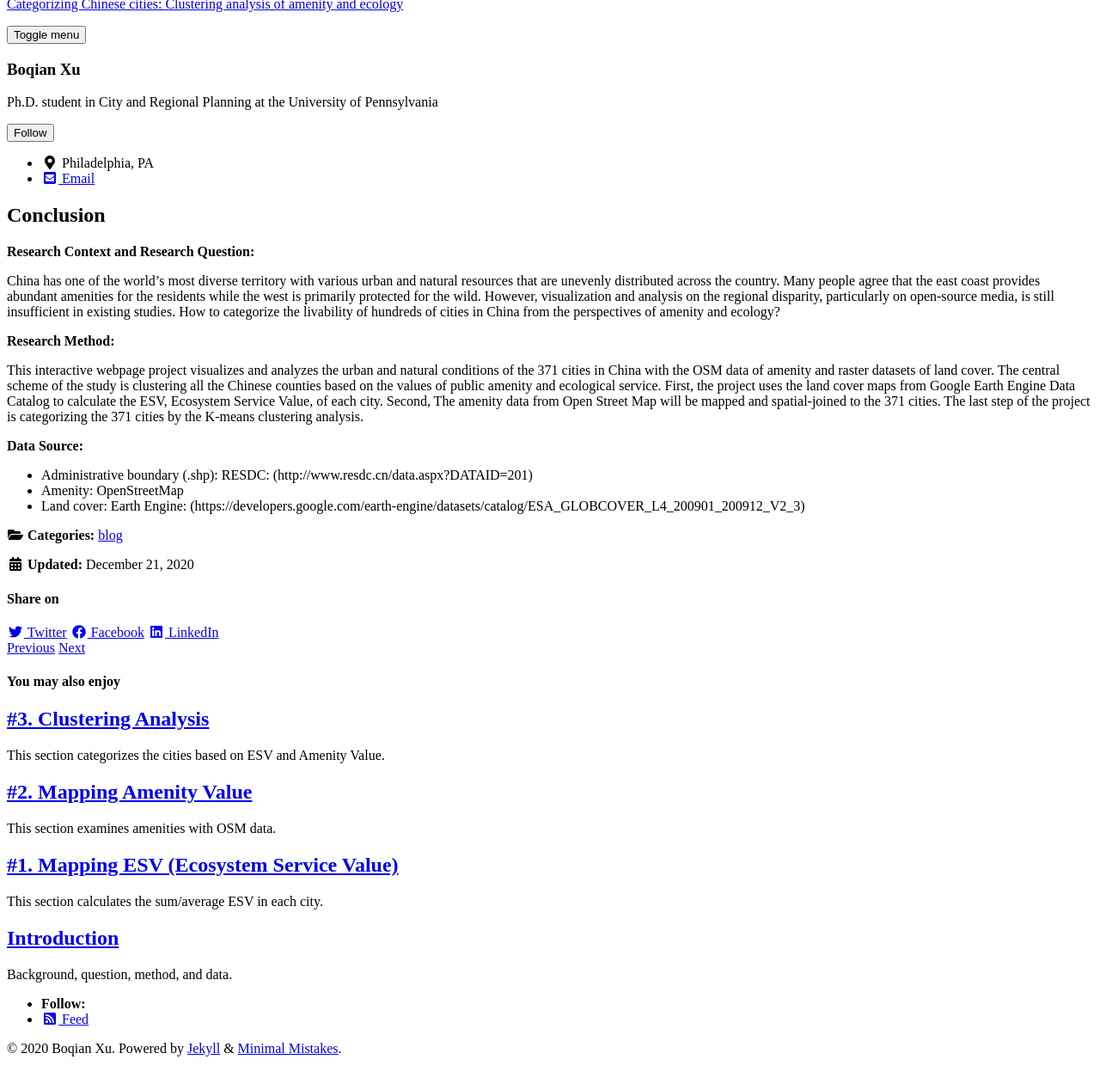
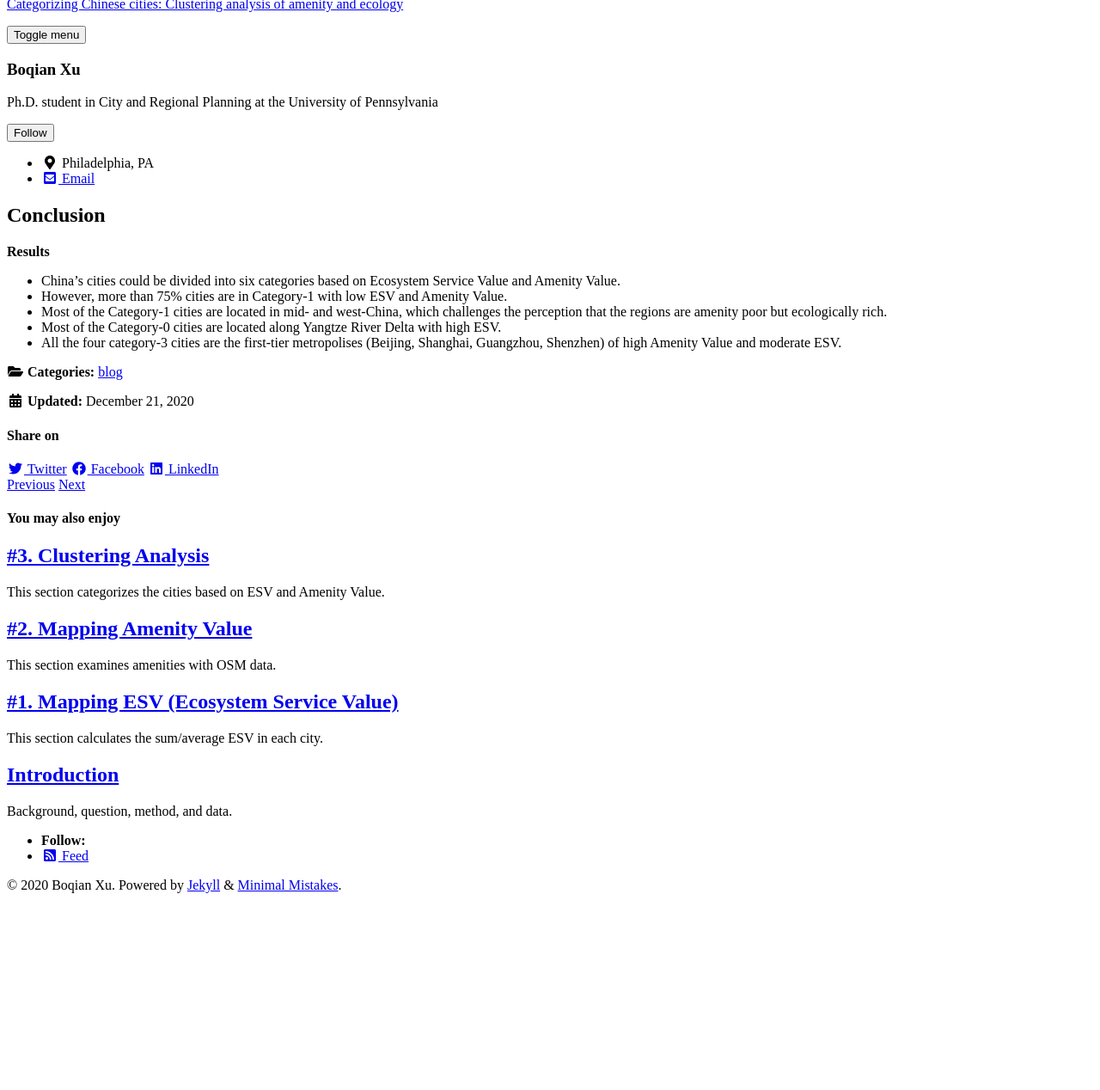
Before and after one commit to boqianxu/CategorizingChineseCities, a Jekyll site: the page built from _posts/2020-12-21-conclusion.md, in a window 1280 px wide, cut to the strip 112-1411 px from the top of the page. Shown: the top 1268 px of the strip at 86% size. Built offline with Jekyll 4.4.1, drawn with Linux system fonts in a browser that asks for light colours; cached includes are drawn as plain includes; nearby versions of some CDN libraries; after the commit the page ends 1221 px from its top, so only the background shows below that.

Commit message:
Update 2020-12-21-conclusion.md

```diff
--- a/_posts/2020-12-21-conclusion.md
+++ b/_posts/2020-12-21-conclusion.md
@@ -1,23 +1,16 @@
 ---
 title: "Conclusion"
-date: 2020-12-21
-excerpt: "Results and discussion."
+date: 2020-12-21T00:00:00-04:00
+excerpt: "Findings"
 categories:
   - blog
 tags:
 ---
 
-**Research Context and Research Question:**
+**Results**
 
-China has one of the world’s most diverse territory with various urban and natural resources that are unevenly distributed across the country. Many people agree that the east coast provides abundant amenities for the residents while the west is primarily protected for the wild. However, visualization and analysis on the regional disparity, particularly on open-source media, is still insufficient in existing studies. How to categorize the livability of hundreds of cities in China from the perspectives of amenity and ecology?
-
-**Research Method:**
-
-This interactive webpage project visualizes and analyzes the urban and natural conditions of the 371 cities in China with the OSM data of amenity and raster datasets of land cover. The central scheme of the study is clustering all the Chinese counties based on the values of public amenity and ecological service. First, the project uses the land cover maps from Google Earth Engine Data Catalog to calculate the ESV, Ecosystem Service Value, of each city. Second, The amenity data from Open Street Map will be mapped and spatial-joined to the 371 cities. The last step of the project is categorizing the 371 cities by the K-means clustering analysis.
-
-
-**Data Source:**
-
-- Administrative boundary (.shp): RESDC: (http://www.resdc.cn/data.aspx?DATAID=201)
-- Amenity: OpenStreetMap
-- Land cover:	Earth Engine: (https://developers.google.com/earth-engine/datasets/catalog/ESA_GLOBCOVER_L4_200901_200912_V2_3)
+- China's cities could be divided into six categories based on Ecosystem Service Value and Amenity Value.
+- However, more than 75% cities are in Category-1 with low ESV and Amenity Value.
+- Most of the Category-1 cities are located in mid- and west-China, which challenges the perception that the regions are amenity poor but ecologically rich.
+- Most of the Category-0 cities are located along Yangtze River Delta with high ESV.
+- All the four category-3 cities are the first-tier metropolises (Beijing, Shanghai, Guangzhou, Shenzhen) of high Amenity Value and moderate ESV.
```
